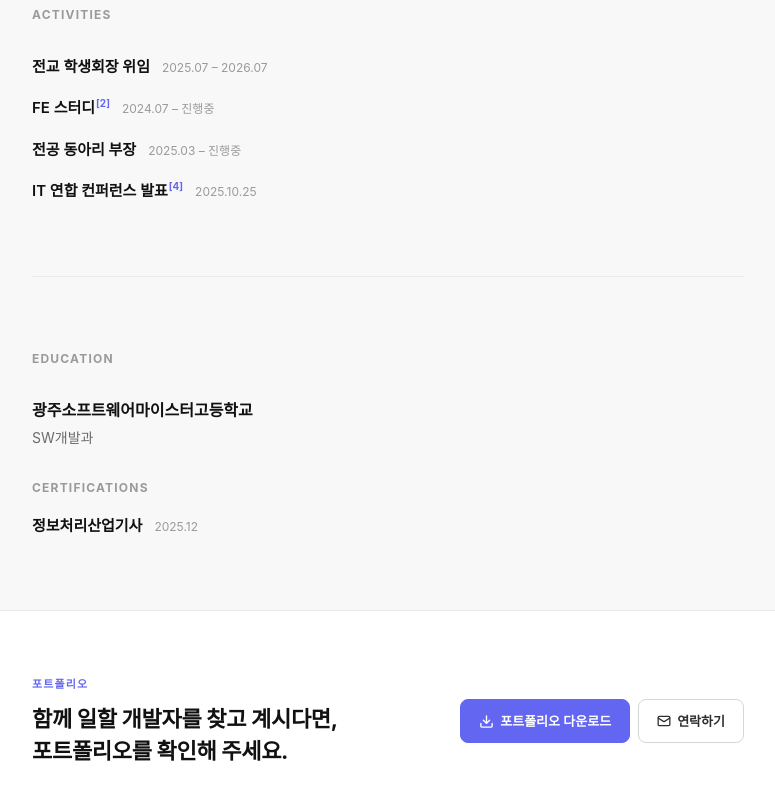
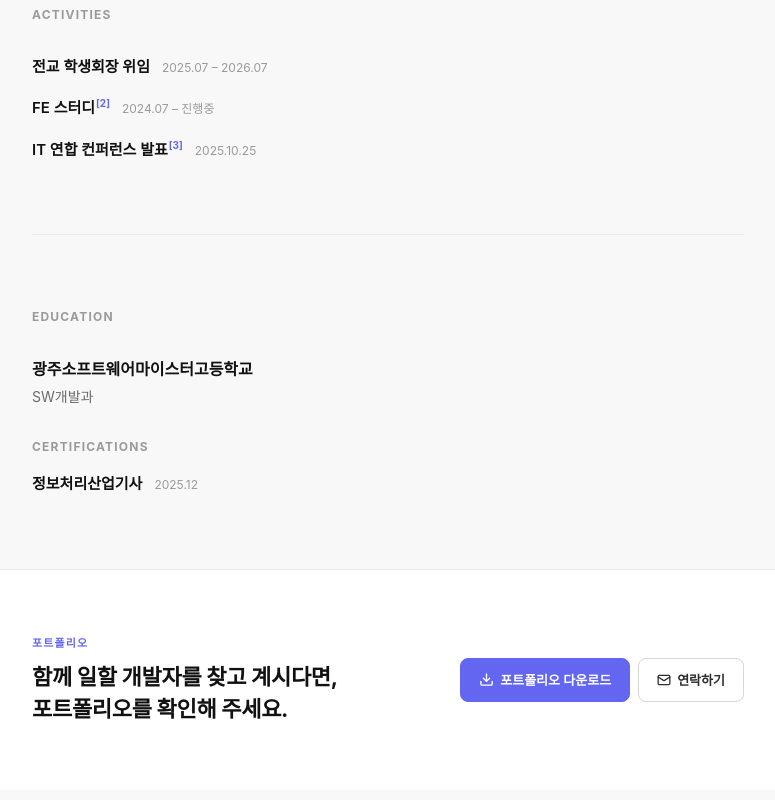
Before and after one commit to bae080311/resume, a Vue app: page / in a window 1280 px wide. Shown: the part 4184-4984 px from the top of the page, without its empty margins (252-1027 px from the left). Built offline with nearby package versions, Linux system fonts and the light colour scheme; a web font is replaced by a local one.

Commit message:
remove: 전공 동아리 부장

```diff
--- a/src/components/ActivitiesSection.vue
+++ b/src/components/ActivitiesSection.vue
@@ -37,12 +37,6 @@ const activities = [
     period: "2024.07 – 진행중",
     description: null,
     tooltip: "책 스터디, 블로그 작성 후 발표, 매일 코딩 테스트 풀이",
-  },
-  {
-    title: "전공 동아리 부장",
-    period: "2025.03 – 진행중",
-    description: null,
-    tooltip: null,
   },
   {
     title: "IT 연합 컨퍼런스 발표",
```
